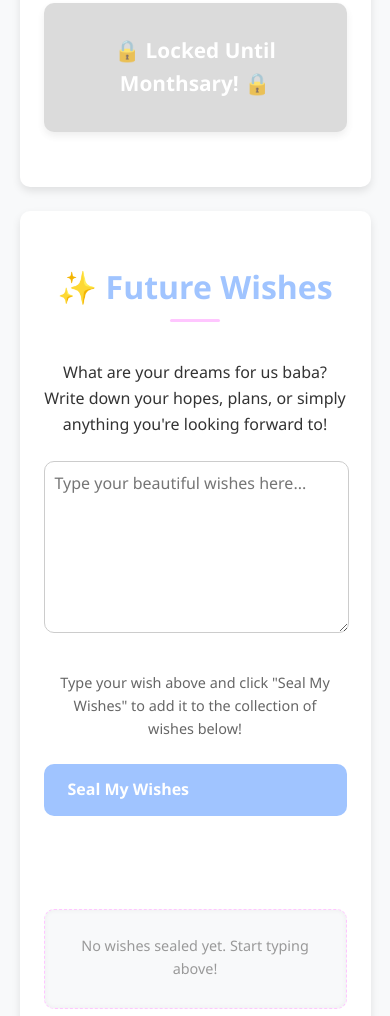
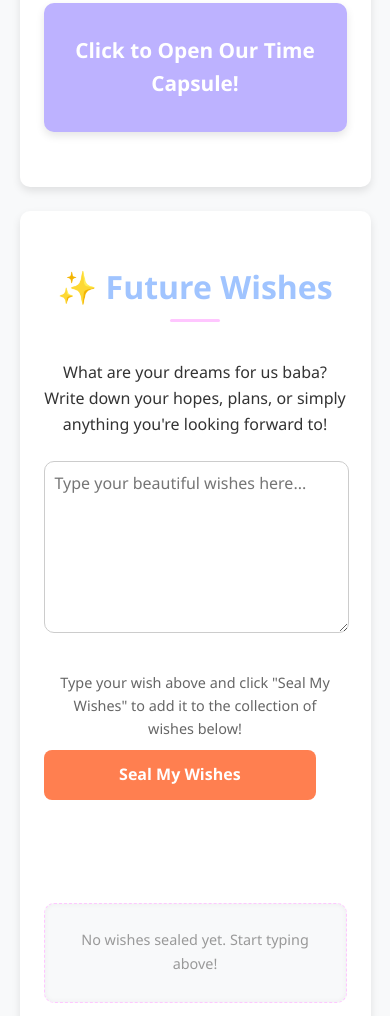
Before and after one commit to dukeliciouss/gana-na-boss, a plain HTML site: page index.html in a window 390 px wide. Shown: the part 467-1483 px from the top of the page. Drawn offline with Linux system fonts and the light colour scheme.

Commit message:
Update index.html

```diff
--- a/index.html
+++ b/index.html
@@ -442,6 +442,28 @@
   overflow-y: auto;
   padding-right: 1rem;        /* to avoid content touching scrollbar */
 }
+.cta-button {
+  display: inline-block;   /* or block if you want full-width */
+  text-align: center;
+  padding: 12px 24px;
+  font-size: 1rem;
+  background-color: #ff7f50;  /* or your button color */
+  color: white;
+  border-radius: 8px;
+  text-decoration: none;
+  width: 100%;              /* optional for full-width mobile buttons */
+  max-width: 300px;         /* optional limit */
+  margin: 0 auto;           /* center horizontally */
+  box-sizing: border-box;
+}
+
+@media (max-width: 600px) {
+  .cta-button {
+    width: 90%;
+    text-align: center;
+    margin: 10px auto;
+  }
+}
 
 </style>
 
@@ -598,7 +620,7 @@ document.addEventListener('DOMContentLoaded', () => {
   }, 1000);
 
   // ————— Time Capsule Lock —————
-  const unlockDate = new Date('June 21, 2025 00:00:00'); // change to time when it will open
+  const unlockDate = new Date('June 1, 2025 00:00:00'); // change to time when it will open
   function toggleCapsule() {
     if (!openCapsuleBtn.classList.contains('locked')) {
       capsuleContent.classList.toggle('open');
```
